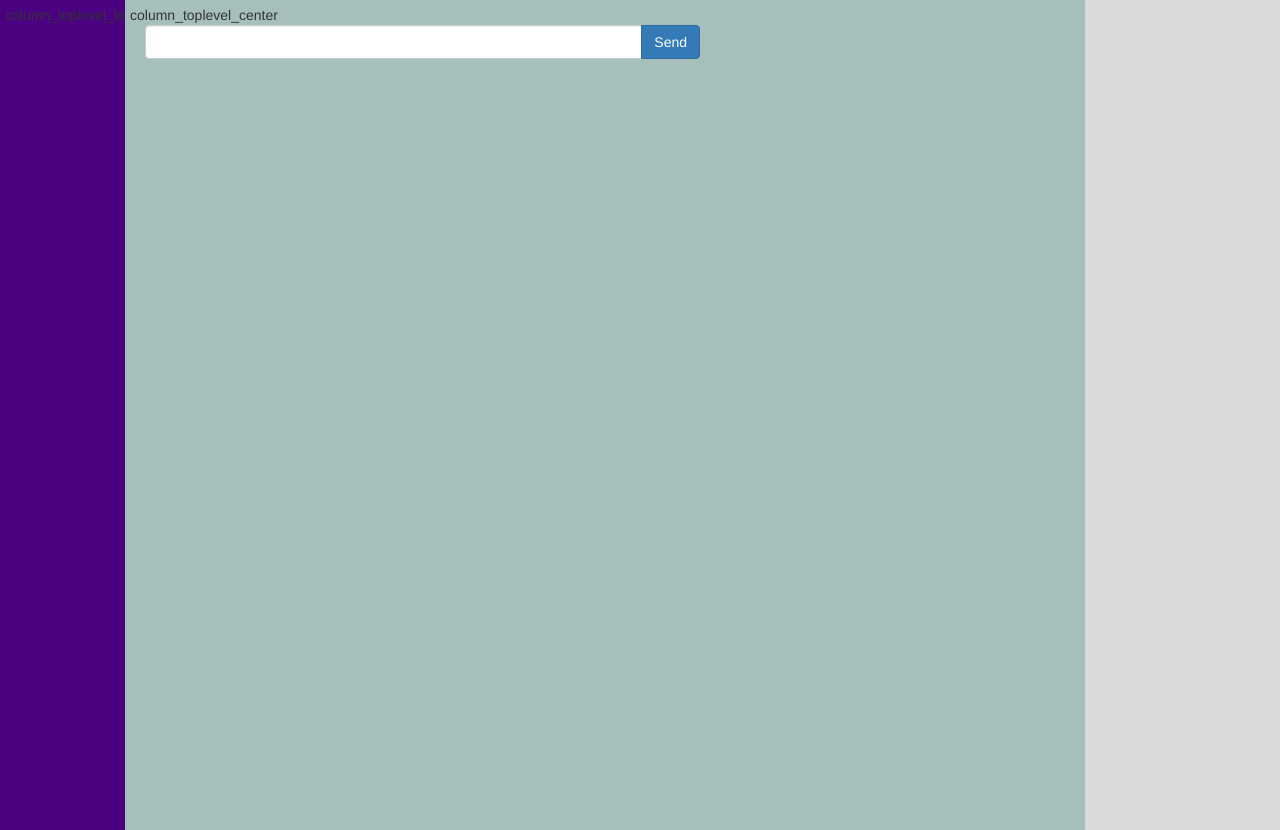
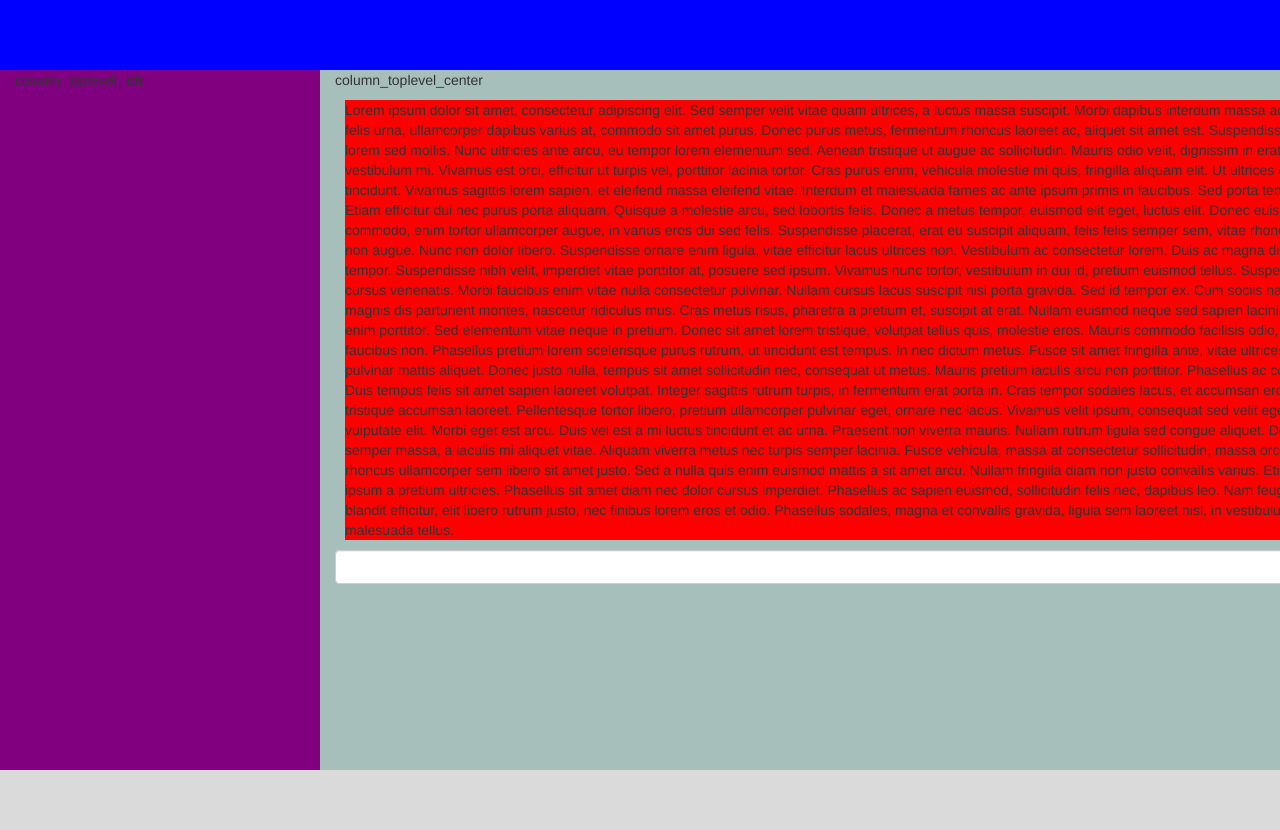
Before and after one commit to chinese-soup/maturitni-projekt, a plain HTML site: page web-client/static/chat.html in a window 1280 px wide. After the commit the page ends 800 px from the top, so only its background shows below. Drawn offline with nearby package versions, Linux system fonts and the light colour scheme.

Commit message:
still no idea

```diff
--- a/web-client/static/chat.html
+++ b/web-client/static/chat.html
@@ -12,6 +12,7 @@
 
 		<!--  -->
 		<link rel="stylesheet" href="./styles/normalize.css">
+		<link rel="stylesheet" href="./styles/noscript.css">
 
 		<!-- FAVICONS GENERATED -->
 		<link rel="apple-touch-icon" sizes="57x57" href="./icons/favicon/apple-touch-icon-57x57.png">
@@ -54,64 +55,68 @@
 				margin: 0;
 				padding: 0;
 				height: 100%;
+				width: 100%;
+				overflow-x: hidden;
 				background-color: #DADADA;
 			}
 
-			.noscript-span
+			.big-container
 			{
-				display: block;
-				font-size: 18pt;
-				padding: 50px 50px 50px 50px;
-				margin: 0px 0px 10px 0px;
-				background-color: #CDCACA;
-				text-align: center;
+				background-color: blue;
+				display: flex;
+				overflow: auto;
+				height: 100vh;
+				margin-top: -100px;
+				padding-top: 100px;
+				position: relative;
+
 			}
 
 
-			.container-fluid
-			{
-				width: 100%;
-				height: 100hu
-			}
-
-
-			.row-fluid .col-0
-			{
-				width: 0%;
-				float: left;
-			}
 
 			/* TODO: these are only for testing:; */
 			#column_toplevel_left, #column_toplevel_center
 			{
 				background-color: #A6BFBA;
-				height: 100%;
-				overflow: auto;
-				height: auto;
-				padding: .5rem;
-				-webkit-overflow-scrolling: touch;
-				-ms-overflow-style: none;
+
+
 			}
 
 			#column_toplevel_left
 			{
-				width: 12.5rem;
-    			background-color: indigo;
+    			background-color: purple;
 			}
 
-			.big-container
+			#column_toplevel_center
 			{
-				display: flex;
-				width: 100%;
+				flex: 1;
 			}
-			.textik
-			{
-				height: 100vh;
-			}
+
+
 			#text1
 			{
 
 			}
+
+			.message-container
+			{
+				background-color: red;
+				height: 90%;
+				width: 90%;
+				margin: 10px;
+			}
+			.top-container
+			{
+				display: flex;
+				align-items: center;
+				justify-content: center;
+				background-color: darkgreen;
+				font-size: 3rem;
+				position: relative;
+				z-index: 10;
+				height: 100px;
+			}
+
 
 		</style>
 
@@ -122,9 +127,11 @@
 		<noscript>
 			<span class="noscript-span">For full functionality of this site it is necessary to enable JavaScript.<br>Here are the <a href="http://www.enable-javascript.com/" target="_blank">  instructions how to enable JavaScript in your web browser</a>.</span>
 		</noscript>
-		<!-- topnav bar -->
+
+		<!-- main container class -->
+		<nav class="navbar navbar-default">Top Content</nav>
+
 		<div class="big-container">
-
 			<div id="column_toplevel_left" class="col-xs-3">
 				column_toplevel_left
 			</div>
@@ -133,8 +140,22 @@
 				<div class="textik">
 					<div class="container">
 						<div class="row">
-							<div class="col-xs-6 col-sm-6">
 								<div id="text1">
+									<div class="message-container">
+
+
+Lorem ipsum dolor sit amet, consectetur adipiscing elit. Sed semper velit vitae quam ultrices, a luctus massa suscipit. Morbi dapibus interdum massa ac placerat. Morbi felis urna, ullamcorper dapibus varius at, commodo sit amet purus. Donec purus metus, fermentum rhoncus laoreet ac, aliquet sit amet est. Suspendisse convallis rutrum lorem sed mollis. Nunc ultricies ante arcu, eu tempor lorem elementum sed. Aenean tristique ut augue ac sollicitudin. Mauris odio velit, dignissim in erat eget, finibus vestibulum mi. Vivamus est orci, efficitur ut turpis vel, porttitor lacinia tortor. Cras purus enim, vehicula molestie mi quis, fringilla aliquam elit.
+
+Ut ultrices eros vitae semper tincidunt. Vivamus sagittis lorem sapien, et eleifend massa eleifend vitae. Interdum et malesuada fames ac ante ipsum primis in faucibus. Sed porta tempus volutpat. Etiam efficitur dui nec purus porta aliquam. Quisque a molestie arcu, sed lobortis felis. Donec a metus tempor, euismod elit eget, luctus elit. Donec euismod, nisi eu auctor commodo, enim tortor ullamcorper augue, in varius eros dui sed felis. Suspendisse placerat, erat eu suscipit aliquam, felis felis semper sem, vitae rhoncus nunc neque non augue. Nunc non dolor libero.
+
+Suspendisse ornare enim ligula, vitae efficitur lacus ultrices non. Vestibulum ac consectetur lorem. Duis ac magna dictum ex vehicula tempor. Suspendisse nibh velit, imperdiet vitae porttitor at, posuere sed ipsum. Vivamus nunc tortor, vestibulum in dui id, pretium euismod tellus. Suspendisse luctus cursus venenatis. Morbi faucibus enim vitae nulla consectetur pulvinar. Nullam cursus lacus suscipit nisi porta gravida. Sed id tempor ex. Cum sociis natoque penatibus et magnis dis parturient montes, nascetur ridiculus mus. Cras metus risus, pharetra a pretium et, suscipit at erat. Nullam euismod neque sed sapien lacinia, vel hendrerit enim porttitor. Sed elementum vitae neque in pretium. Donec sit amet lorem tristique, volutpat tellus quis, molestie eros. Mauris commodo facilisis odio, nec dictum sem faucibus non. Phasellus pretium lorem scelerisque purus rutrum, ut tincidunt est tempus.
+
+In nec dictum metus. Fusce sit amet fringilla ante, vitae ultrices mauris. Cras pulvinar mattis aliquet. Donec justo nulla, tempus sit amet sollicitudin nec, consequat ut metus. Mauris pretium iaculis arcu non porttitor. Phasellus ac convallis neque. Duis tempus felis sit amet sapien laoreet volutpat. Integer sagittis rutrum turpis, in fermentum erat porta in. Cras tempor sodales lacus, et accumsan eros sollicitudin a. Ut tristique accumsan laoreet. Pellentesque tortor libero, pretium ullamcorper pulvinar eget, ornare nec lacus.
+
+Vivamus velit ipsum, consequat sed velit eget, tempor vulputate elit. Morbi eget est arcu. Duis vel est a mi luctus tincidunt et ac urna. Praesent non viverra mauris. Nullam rutrum ligula sed congue aliquet. Donec suscipit semper massa, a iaculis mi aliquet vitae. Aliquam viverra metus nec turpis semper lacinia. Fusce vehicula, massa at consectetur sollicitudin, massa orci iaculis dolor, rhoncus ullamcorper sem libero sit amet justo. Sed a nulla quis enim euismod mattis a sit amet arcu. Nullam fringilla diam non justo convallis varius. Etiam ullamcorper ipsum a pretium ultricies. Phasellus sit amet diam nec dolor cursus imperdiet. Phasellus ac sapien euismod, sollicitudin felis nec, dapibus leo. Nam feugiat, est vitae blandit efficitur, elit libero rutrum justo, nec finibus lorem eros et odio. Phasellus sodales, magna et convallis gravida, ligula sem laoreet nisl, in vestibulum ligula urna malesuada tellus.
+									</div>
+								</div>
+								<div id="text2">
 									<div class="input-group">
 										<input type="text" class="form-control">
 										<span class="input-group-btn">
@@ -142,18 +163,14 @@
 										</span>
 									</div>
 								</div>
-								<div id="text2">
-									<div class="input-group">
-									</div>
-								</div>
-							</div>
 						</div>
 					</div>
 
 				</div>
-			</div>
+			</div><!--/textik-->
 
-			</div>
+
+		</div><!--/big-container-->
 
 		</div>
 		</div>
--- a/web-client/static/styles/beforelogin.css
+++ b/web-client/static/styles/beforelogin.css
@@ -14,15 +14,6 @@ body
 .margin-right:
 {
 	padding-right: 50px;
-}
-.noscript-span
-{
-	display: block;
-	font-size: 18pt;
-	padding: 50px 50px 50px 50px;
-	margin: 0 0 10 0;
-	background-color: #CDCACA;
-	text-align: center;
 }
 
 #email_resetpasswd_label
--- /dev/null
+++ b/web-client/static/styles/noscript.css
@@ -0,0 +1,9 @@
+.noscript-span
+{
+	display: block;
+	font-size: 18pt;
+	padding: 50px 50px 50px 50px;
+	margin: 0px 0px 10px 0px;
+	background-color: #CDCACA;
+	text-align: center;
+}
```
Also changed, not shown: web-client/static/index.html (+1 -0 lines).
